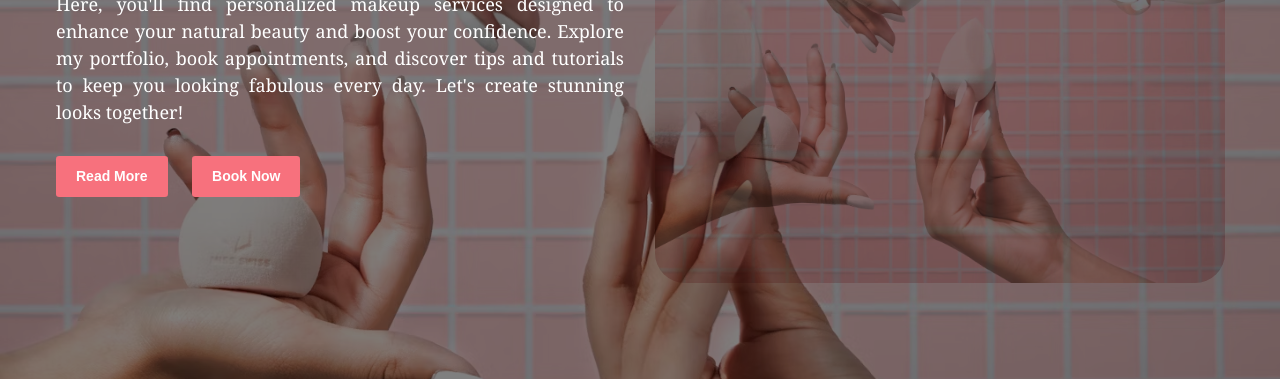
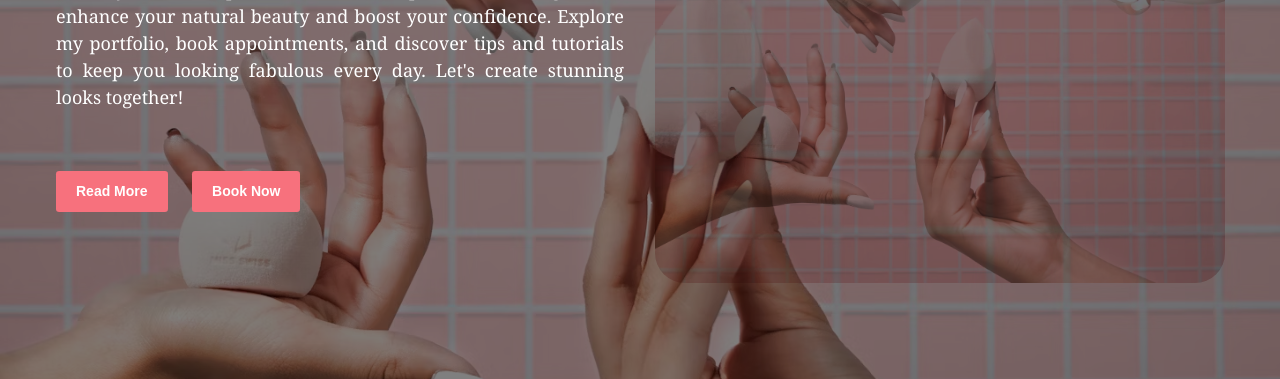
Before and after one commit to PreciousNice/Unik-Touch, a plain HTML site: page index.html in a window 1280 px wide. Shown: the part 421-800 px from the top of the page. Drawn offline with nearby package versions, Linux system fonts and the light colour scheme.

Commit message:
Update app.css

```diff
--- a/app.css
+++ b/app.css
@@ -68,6 +68,10 @@ body {
     border: none;
     cursor: pointer;
     transition: background-color 0.3s, color 0.3s;
+}
+
+.hero button {
+    margin-top: 30px;
 }
 
 .hero-text button:hover {
```
